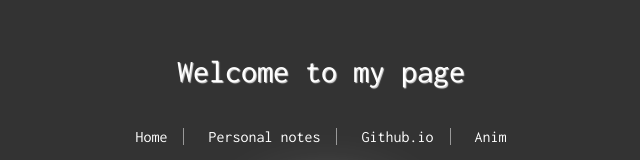
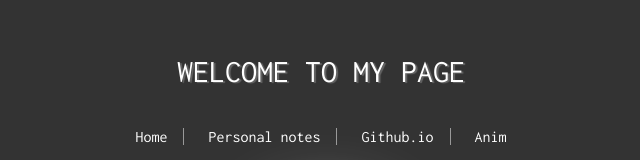
Before and after one commit to Graydalf/graydalf.github.io, a website: page src/index.html in a window 1280 px wide. Shown: the part 185-345 px from the top of the page, without its empty margins (319-959 px from the left). Drawn offline with Linux system fonts and the light colour scheme.

Commit message:
docs(update): header uppercase

```diff
--- a/src/css/main.css
+++ b/src/css/main.css
@@ -75,13 +75,17 @@ body {
 
 /* header */
 
+header {
+  margin-top: 30vh;
+}
+
 header>h1 {
-  text-shadow: 1px 1px 1px #ddd;
+  text-shadow: 2px 1px 1px #666;
   font-weight: normal;
   margin: 0;
   text-align: center;
   font-size: 2em;
-  margin-top: 30vh;
+  text-transform: uppercase;
 }
 
 
```
Also changed, not shown: build/css/main.css.
